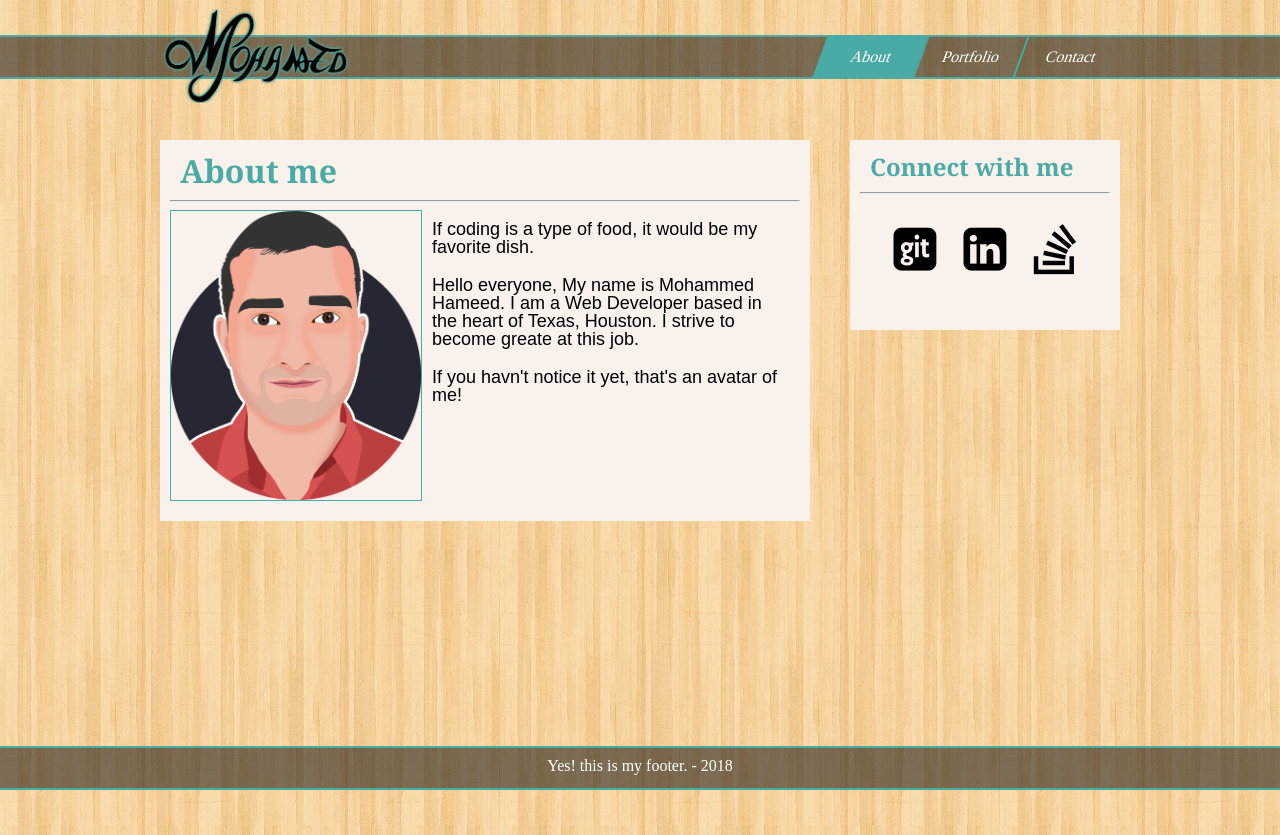
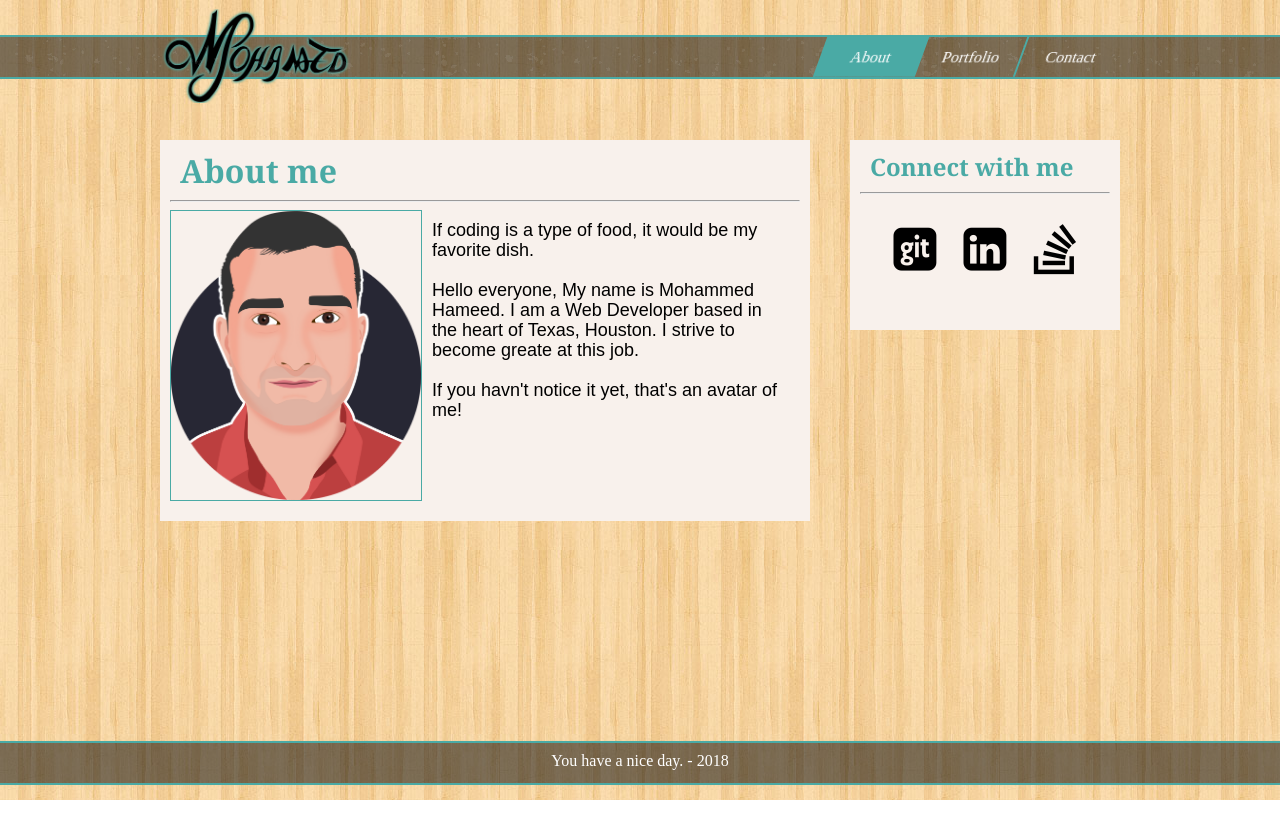
Before and after one commit to bazy1983/bazy1983.github.io, a plain HTML site: page portfolio/index.html in a window 1280 px wide. After the commit the page ends 800 px from the top, so only its background shows below. Drawn offline with Linux system fonts and the light colour scheme.

Commit message:
fixed footer, added some visual features

```diff
--- a/portfolio/assets/css/style.css
+++ b/portfolio/assets/css/style.css
@@ -1,16 +1,16 @@
-html, body {
-    height: 100%;
+html {
+    overflow-y: scroll;
 }
 
-html {
-    overflow-y: scroll;
+html, body {
+    height: 95%;
   }
 
 .clearfix {
     clear: both;
 }
 
-/* scroolbar style */
+/* ======>> scroolbar style <<======= */
 body::-webkit-scrollbar {
     width: 1em;
 }
@@ -51,6 +51,7 @@ p{
     font-family: 'Arial', 'Helvetica Neue', Helvetica, sans-serif;
     font-size: 18px;
     padding: 10px;
+    line-height: 20px;
 }
 
 label {
@@ -83,14 +84,23 @@ button {
     margin: auto;
 }
 
-/* header and navigation */
+/* =======>> header and navigation <<======= */
 #pageHeader {
     height: 40px;
     background: rgba(0, 0, 0, 0.5);
     margin: 35px 0;
     border-top: 2px solid #4aaaa5;
-    border-bottom: 2px solid #4aaaa5
+    border-bottom: 2px solid #4aaaa5;
 }
+
+.particle {
+    position: fixed;
+    width: 100%;
+    height: 40px;
+    background-image: url("../img/particle.gif");
+    opacity: 0.1;
+}
+
 
 .logo {
     width: 30%;
@@ -120,9 +130,11 @@ button {
     color: white;
     text-decoration: none;
     float: left;
+    transition: 0.5s;
 }
 
-.pageNav .a:hover {
+.pageNav a:hover {
+    background: #2b6663
 
 }
 
@@ -130,11 +142,11 @@ button {
     background: #4aaaa5;
 }
 
-/* main */
+/* ======>> main <<====== */
 
 .main {
+    min-height: 81%;
     margin-top: 10px;
-    margin-bottom: 50px;;
     overflow: hidden;
 }
 
@@ -193,7 +205,7 @@ button {
 }
 
 .contact i {
-    display: inline-block;
+    display: block;
     float: left;
     box-sizing: border-box;
     width:60px;
@@ -213,19 +225,15 @@ button {
     text-align: center;
 }
 
-/*footer */
+/* ======>> footer <<====== */
 
-footer div{
-    position: fixed;
-    bottom: 10px;
+footer {
+    margin-bottom: 10px;
     height: 30px;
     background: rgba(0, 0, 0, 0.5);
     text-align: center;
     padding-top: 10px;
-    width: 100%;
-    margin-left: 0px;
     border-top: 2px solid #4aaaa5;
     border-bottom: 2px solid #4aaaa5;
-    z-index: 3;
     color: #FFF;
 }
--- a/portfolio/index.html
+++ b/portfolio/index.html
@@ -14,9 +14,10 @@
     <!-- Header and navigation start-->
     <header>
         <div id="pageHeader">
+            <div class="particle"></div>
             <div class="container">
                 <div class="logo">
-                    <img src="./assets/img/mohammed logo.png">
+                    <img src="./assets/img/mlogo.png">
                 </div>
                 <div class="pageNav">
                     <nav>
@@ -67,7 +68,7 @@
     <!-- Footer start-->
     <footer>
         <div>
-            Yes! this is my footer. - 2018
+            You have a nice day. - 2018
         </div>
     </footer>
 
```
Also changed, not shown: portfolio/contact.html (+4 -3 lines), portfolio/portfolio.html (+3 -2 lines), portfolio/assets/img/mlogo.png (added), portfolio/assets/img/particle.gif (added).
